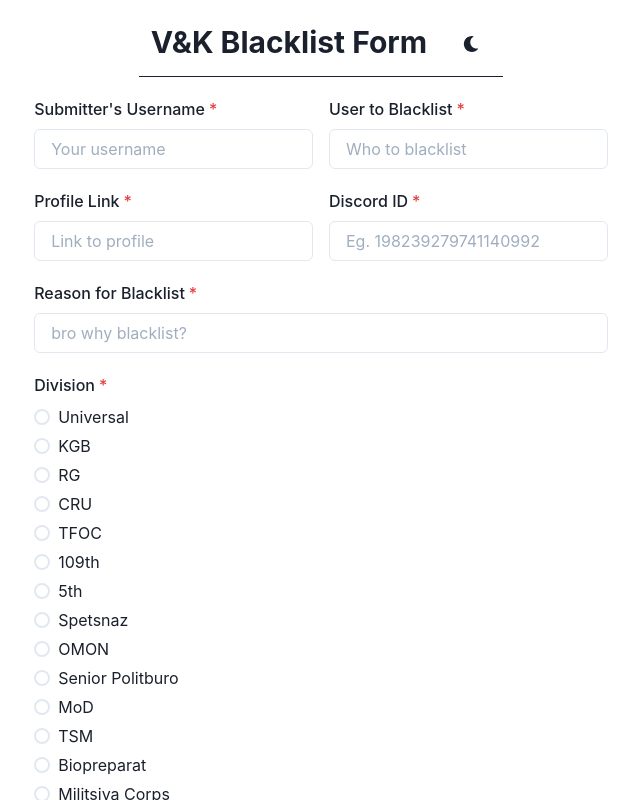
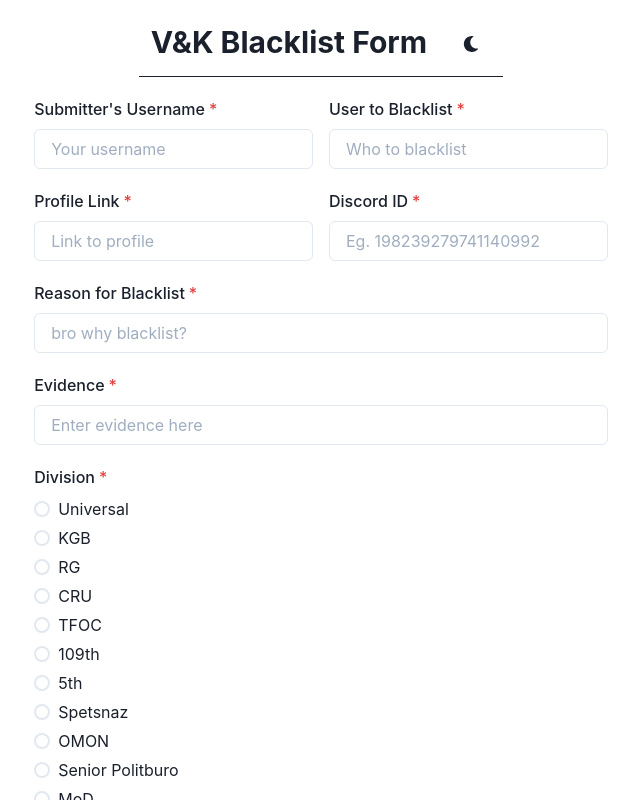
Before and after one commit to j0ashm/vk-blacklist-form, a React (Create React App) app: page / in a window 1280 px wide. Both pictures are taken after a click on the button "TSU". Shown: the top 800 px of the page, without its empty margins (319-959 px from the left). Built offline with nearby package versions, Linux system fonts and the light colour scheme.

Commit message:
add missing evidence field to form

```diff
--- a/src/components/forms/GarForm.js
+++ b/src/components/forms/GarForm.js
@@ -27,7 +27,7 @@ function GarForm() {
 
     function handleSubmit(e) {
         e.preventDefault();
-        const { submitterUsername, toBLUsername, profileLink, discordID, reason, division, duration, status } = formValues
+        const { submitterUsername, toBLUsername, profileLink, discordID, reason, evidence, division, duration, status } = formValues
 
         axios.post(`${process.env.REACT_APP_POST_URL}/gar`, {
             submitterUsername: `${submitterUsername}`,
@@ -35,6 +35,7 @@ function GarForm() {
             profileLink: `${profileLink}`,
             discordID: `${discordID}`,
             blReason: `${reason}`,
+            evidence: `${evidence}`,
             division: `${division}`,
             duration: `${duration}`,
             status: `${status}`
@@ -81,6 +82,11 @@ function GarForm() {
                 <Box mt="5">
                     <FormLabel>Reason for Blacklist</FormLabel>
                     <Input name="reason" type="text" placeholder="bro why blacklist?" defaultValue={formValues.blReason} onChange={onInputChange}/>
+                </Box>
+
+                <Box mt="5">
+                    <FormLabel>Evidence</FormLabel>
+                    <Input name="evidence" type="text" placeholder="Enter evidence here" defaultValue={formValues.blReason} onChange={onInputChange}/>
                 </Box>
 
                 <Box mt="5">
--- a/src/components/forms/HreForm.js
+++ b/src/components/forms/HreForm.js
@@ -27,7 +27,7 @@ function HreForm() {
 
     function handleSubmit(e) {
         e.preventDefault();
-        const { submitterUsername, toBLUsername, profileLink, discordID, reason, division, duration, status } = formValues
+        const { submitterUsername, toBLUsername, profileLink, discordID, reason, evidence, division, duration, status } = formValues
 
         axios.post(`${process.env.REACT_APP_POST_URL}/hre`, {
             submitterUsername: `${submitterUsername}`,
@@ -35,6 +35,7 @@ function HreForm() {
             profileLink: `${profileLink}`,
             discordID: `${discordID}`,
             blReason: `${reason}`,
+            evidence: `${evidence}`,
             division: `${division}`,
             duration: `${duration}`,
             status: `${status}`
@@ -84,6 +85,11 @@ function HreForm() {
                 </Box>
 
                 <Box mt="5">
+                    <FormLabel>Evidence</FormLabel>
+                    <Input name="evidence" type="text" placeholder="Enter evidence here" defaultValue={formValues.blReason} onChange={onInputChange}/>
+                </Box>
+
+                <Box mt="5">
                     <FormLabel>Division</FormLabel>
                     <RadioGroup name="division">
                         <Stack spacing="5px">
--- a/src/components/forms/TsuForm.js
+++ b/src/components/forms/TsuForm.js
@@ -27,7 +27,7 @@ function TsuForm() {
 
     function handleSubmit(e) {
         e.preventDefault();
-        const { submitterUsername, toBLUsername, profileLink, discordID, reason, division, duration, status } = formValues
+        const { submitterUsername, toBLUsername, profileLink, discordID, reason, evidence, division, duration, status } = formValues
 
         axios.post(`${process.env.REACT_APP_POST_URL}/tsu`, {
             submitterUsername: `${submitterUsername}`,
@@ -35,6 +35,7 @@ function TsuForm() {
             profileLink: `${profileLink}`,
             discordID: `${discordID}`,
             blReason: `${reason}`,
+            evidence: `${evidence}`,
             division: `${division}`,
             duration: `${duration}`,
             status: `${status}`
@@ -81,6 +82,11 @@ function TsuForm() {
                 <Box mt="5">
                     <FormLabel>Reason for Blacklist</FormLabel>
                     <Input name="reason" type="text" placeholder="bro why blacklist?" defaultValue={formValues.blReason} onChange={onInputChange}/>
+                </Box>
+
+                <Box mt="5">
+                    <FormLabel>Evidence</FormLabel>
+                    <Input name="evidence" type="text" placeholder="Enter evidence here" defaultValue={formValues.blReason} onChange={onInputChange}/>
                 </Box>
 
                 <Box mt="5">
```
Also changed, not shown: 2 other files (tests, documents, lock files or other folders).
